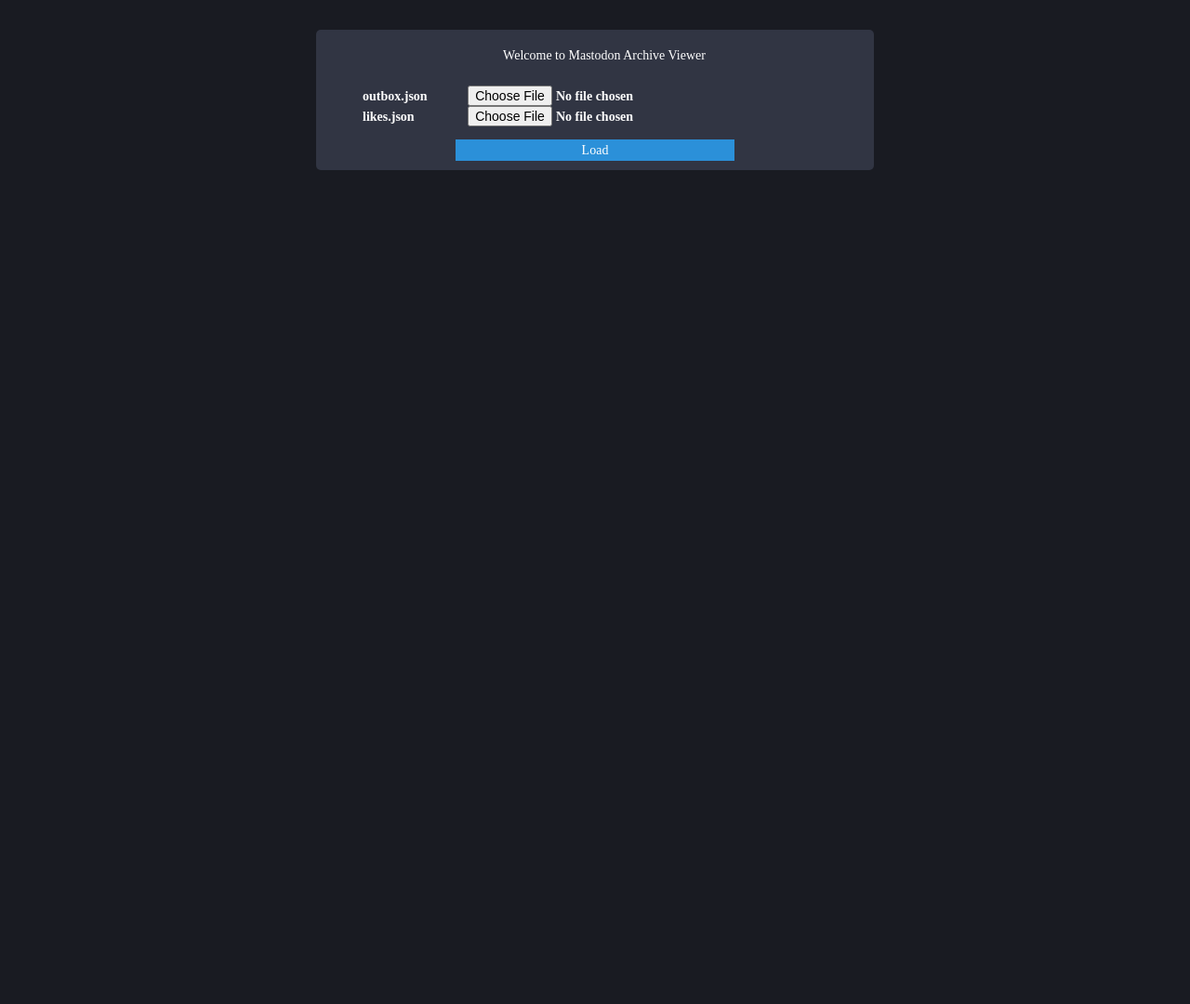
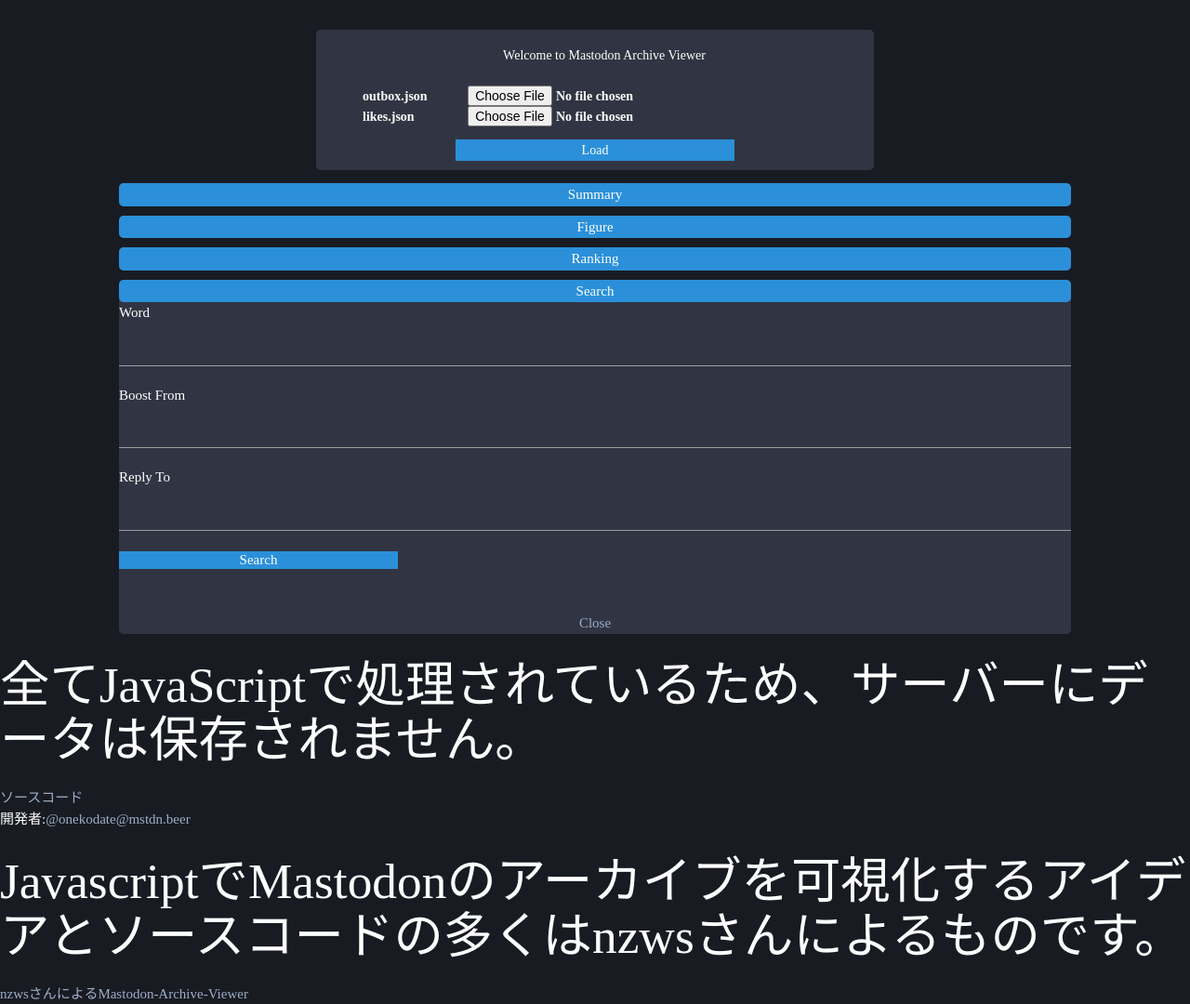
Before and after one commit to onekodate/mastodon, a plain HTML site: page index.html in a window 1280 px wide. Shown: the whole page at 93% size. Before the commit the page ends 800 px from the top, so only its background shows below. Drawn offline with nearby package versions, Linux system fonts and the light colour scheme.

Commit message:
Update index.html

```diff
--- a/index.html
+++ b/index.html
@@ -41,10 +41,10 @@
             </div>
         </div>
 
-        <div id="main" class="invisible">
+        <div id="main" class="">
             <div class="result">
             <button class="opclbutton" href="#readmore1" onclick="openclose(this);">Summary</button>
-            <div id="readmore1" class="">
+            <div id="readmore1" class="invisible">
                 <div class="figure">
                     <p><canvas id="circle" height="70px"></canvas></p>
                 </div>
@@ -134,9 +134,16 @@
 
             <div class="result">
             <button class="opclbutton" href="#readmore4" onclick="openclose(this);">Search</button>
-            <div id="readmore4" class="invisible">
-                <div class="search">
-                    <p>
+            <div id="readmore4" class="">
+                <div class=search>
+                    <div class=searchbox>
+                        <div class=word>Word<input class=text type=text id=word></div>
+                        <div class=boost>Boost From<input class=text type=text id=boost></div>
+                        <div class=reply>Reply To<input class=text type=text id=reply></div>
+                    </div>
+                    <input class=submit type=submit value=Search onclick="loadSearch();"><br>
+                    <b id=searchcontent></b><br>
+                    <b id=searchresult></b>
                 </div>
                 <p class="readlessbutton">
                     <a href="#readmore4" onclick="openclose(this);">Close</a>
@@ -144,9 +151,15 @@
             </div>
             </div>
         </div>
-
-
-
+        <div class="footer">
+            <div class="foot">
+                <h2>全てJavaScriptで処理されているため、サーバーにデータは保存されません。</h2>
+                <a href="https://github.com/onekodate/mastodon">ソースコード</a><br>
+                開発者:<a href="https://mstdn.beer/web/accounts/80060">@onekodate@mstdn.beer</a><br>
+                <h2>JavascriptでMastodonのアーカイブを可視化するアイデアとソースコードの多くはnzwsさんによるものです。</h3>
+                <a href="https://github.com/yuzulabo/Mastodon-Archive-Viewer">nzwsさんによるMastodon-Archive-Viewer</a>
+            </div>
+        </div>
         <script type="text/javascript" src="https://code.jquery.com/jquery-3.2.1.min.js"></script>
         <script src="moment.js"></script>
         <script src="https://cdnjs.cloudflare.com/ajax/libs/materialize/0.100.2/js/materialize.min.js"></script>
```
